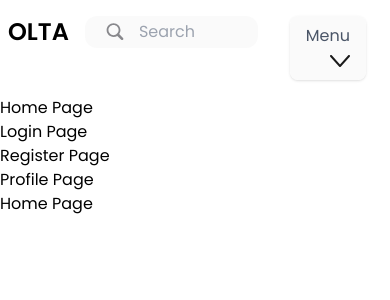
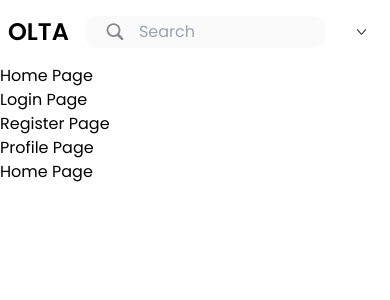
Before and after one commit to iremumut/Olta, a React (Create React App) app in the folder client/: page / in a window 390 px wide. Shown: the top 300 px of the page. Built offline with nearby package versions, Linux system fonts and the light colour scheme.

Commit message:
navbar dropdown created

```diff
--- a/client/src/pages/components/NavBar.js
+++ b/client/src/pages/components/NavBar.js
@@ -1,15 +1,30 @@
-import { Link } from "react-router-dom";
+import { Link, useNavigate } from "react-router-dom";
 import searchIcon from "../../assets/vectors/search.svg";
 import dropdownArrow from "../../assets/vectors/dropdown.svg";
 import { useState } from "react";
+import { useDispatch, useSelector } from "react-redux";
+import { logout, reset } from "../../features/auth/authSlice";
+
 const NavBar = () => {
   const [dropdown, setDropdown] = useState(false);
+
+  const dispatch = useDispatch();
+  const navigate = useNavigate();
+
+  const { user } = useSelector((state) => state.auth);
 
   const changeDropdown = () => {
     setDropdown((prev) => !prev);
   };
+
+  const handleSignOut = async () => {
+    await dispatch(logout());
+    dispatch(reset());
+    navigate("/login");
+  };
+
   return (
-    <div className="py-4 sm:px-16 px-2 flex flex-row items-start ">
+    <div className="py-4 sm:px-16 px-2 flex flex-row items-center ">
       <Link to={"/"}>
         <p className="sm:text-4xl text-2xl font-semibold xl:mr-28 mr-4">OLTA</p>
       </Link>
@@ -21,19 +36,30 @@ const NavBar = () => {
           placeholder="Search"
         />
       </div>
-      <div className="flex flex-row lg:basis-5/12 basis-8/12 justify-between   items-center text-[#4A5567]  mx-4   hidden md:flex">
+      <div className="flex flex-row lg:basis-5/12 basis-8/12 justify-between   items-center text-[#4A5567]  mx-4  hidden md:flex">
         <button className="hover:text-[#4A5567]/70 px-1 ">New Post</button>
         <Link to={"/"}>
           <p className="hover:text-[#4A5567]/70 px-1 ">Wallet</p>
         </Link>
-        <button className="hover:text-[#4A5567]/70 px-1 ">Sign Out</button>
+        <button
+          className="hover:text-[#4A5567]/70 px-1 "
+          onClick={handleSignOut}
+        >
+          Sign Out
+        </button>
       </div>
-      <div className="md:hidden mx-4 text-[#4A5567] bg-neutral-50/[.97] rounded-lg py-2 w-32 shadow ">
-        <button className="px-4" onClick={changeDropdown}>
-          <p className="inline">Menu</p>
-          <img src={dropdownArrow} className="inline ml-6" alt="" />
+      <div className="md:hidden mx-4 text-[#4A5567] ">
+        <button
+          className="xsm:py-2 xsm:px-4 text-center flex flex-row justify-between items-center w-full"
+          onClick={changeDropdown}
+        >
+          <img src={dropdownArrow} className=" inline w-4 h-4" alt="" />
         </button>
-        <div className={`self-start ${dropdown ? "inline" : "hidden"}`}>
+        <div
+          className={`absolute bg-neutral-50/[.97] text-[#4A5567] w-32  md:text-normal text-small rounded-lg shadow ${
+            dropdown ? "" : "hidden"
+          }`}
+        >
           <Link
             className="hover:text-black hover:bg-neutral-300 px-4 py-2 block"
             to={"/"}
@@ -52,17 +78,17 @@ const NavBar = () => {
           >
             Profile
           </Link>
-          <Link
-            className="hover:text-black hover:bg-neutral-300 px-4 py-2 block"
-            to={"/"}
+          <button
+            className="hover:text-black hover:bg-neutral-300 px-4 py-2 block w-full text-left"
+            onClick={handleSignOut}
           >
             Sign Out
-          </Link>
+          </button>
         </div>
       </div>
       <div className="xl:basis-5/12 md:basis-3/12 flex flex-row ml-auto justify-end items-center items-end xsm:flex hidden ">
         <p className="mx-2 text-[#4E5D78] lg:text-xl text-base lg:font-semibold	font-normal hidden lg:inline hover:text-[#4A5567]/70">
-          Alex Daniel
+          {user && user.name ? user.name : "user name"}
         </p>
         <img
           src="https://encrypted-tbn0.gstatic.com/images?q=tbn:ANd9GcQ8FuEJbKwDdaz1h387130xmYkAIQbZpahhbQ&usqp=CAU"
@@ -76,72 +102,10 @@ const NavBar = () => {
 
 export default NavBar;
 
-/*className={dropdown ? "inline" : "hidden"}*/
-// "text-[#4A5567]"
-
 /*
-<div className="py-4 sm:px-16 px-2 flex flex-row items-center ">
-      <Link to={"/"}>
-        <p className="text-4xl font-semibold xl:mr-28 mr-4">OLTA</p>
-      </Link>
-      <div className="flex flex-row w-96 px-4 bg-neutral-50/[.97] gap-2.5 rounded-xl p-2 items-center xl:mr-12 mr-4 3xl:mr-48 h-9 ">
-        <img src={searchIcon} alt="" className="inline" />
-        <input
-          type="search"
-          className="bg-neutral-50/[.97] focus:outline-none inline"
-          placeholder="Search"
-        />
-      </div>
-      <div className="flex flex-row lg:justify-between 3xl:w-1/4 lg:w-1/2 w-full items-center text-[#4A5567] flex-left mx-4 md:flex hidden ">
-        <button className="hover:text-[#4A5567]/70 px-4 ">New Post</button>
-        <Link to={"/"}>
-          <p className="hover:text-[#4A5567]/70 px-4 ">Wallet</p>
-        </Link>
-        <button className="hover:text-[#4A5567]/70 px-4 ">Sign Out</button>
-      </div>
-      <div className="md:hidden mx-8">
-        <select>
-          <option>
-            {" "}
-            <button className="hover:text-[#4A5567]/70 ">Create a Post</button>
-          </option>
-          <option>
-            {" "}
-            <Link to={"/"}>
-              <p className="hover:text-[#4A5567]/70  ">Wallet</p>
-            </Link>
-          </option>
-          <option>
-            <button className="hover:text-[#4A5567]/70">Sign Out</button>
-          </option>
-        </select>
-      </div>
-      <div className="lg:w-1/5  3xl:w-3/5 flex lg:flex-row flex-col ml-4 lg:justify-end lg:items-center items-end">
-        <p className="mx-2 text-[#4E5D78] lg:text-xl text-base lg:font-semibold	font-normal">
-          Alex Daniel
-        </p>
-        <img
-          src="https://encrypted-tbn0.gstatic.com/images?q=tbn:ANd9GcQ8FuEJbKwDdaz1h387130xmYkAIQbZpahhbQ&usqp=CAU"
-          className="lg:h-12 lg:w-12 w-8 h-8 lg:rounded-xl mx-2 rounded-full "
-        ></img>
-      </div>
-    </div>
-
-
-
-    <select>
-          <option>
-            {" "}
-            <button className="hover:text-[#4A5567]/70 ">New Post</button>
-          </option>
-          <option>
-            {" "}
-            <Link to={"/"}>
-              <p className="hover:text-[#4A5567]/70  ">Wallet</p>
-            </Link>
-          </option>
-          <option>
-            <button className="hover:text-[#4A5567]/70">Sign Out</button>
-          </option>
-        </select>
+src={
+            user && user.profilePicture
+              ? user.profilePicture
+              : "https://encrypted-tbn0.gstatic.com/images?q=tbn:ANd9GcQ8FuEJbKwDdaz1h387130xmYkAIQbZpahhbQ&usqp=CAU"
+          }
 */
```
Also changed, not shown: 1 other file (tests, documents, lock files or other folders).
